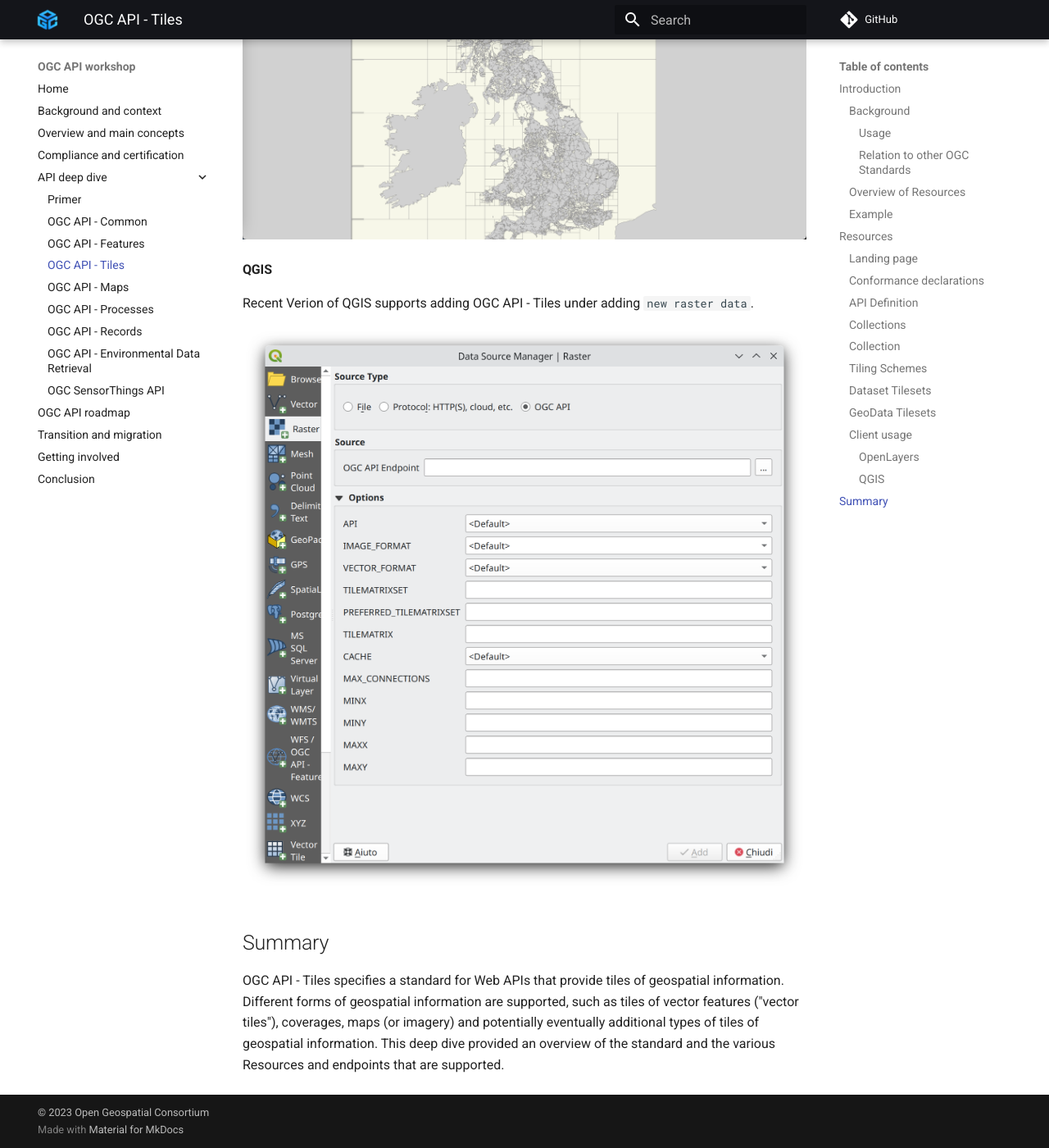
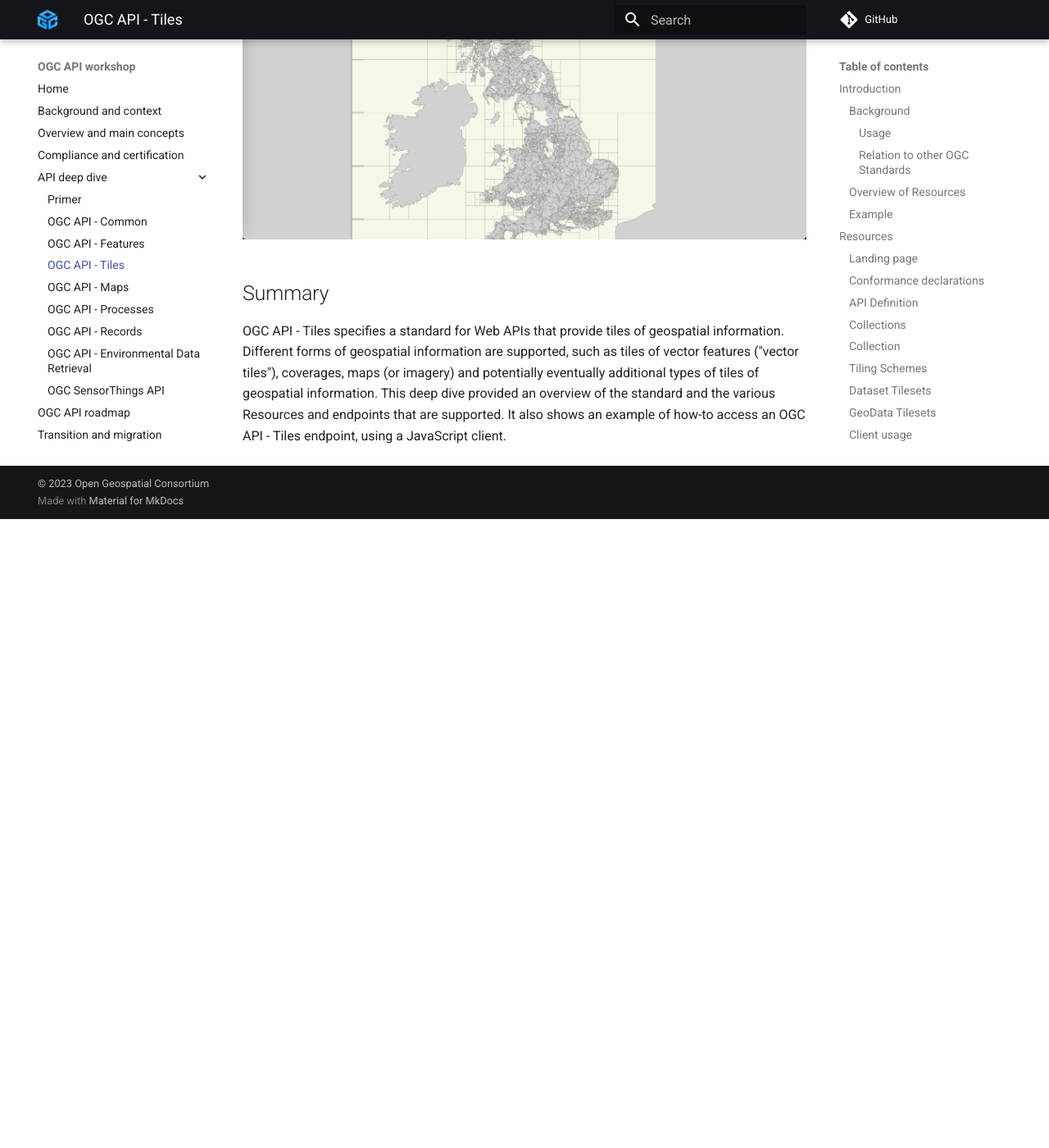
Before and after one commit to opengeospatial/ogcapi-workshop, an MkDocs documentation site: the page built from workshop/content/docs/api-deep-dive/tiles.md, in a window 1280 px wide and 1400 px high, scrolled down 13878 px. Shown: the whole window at 82% size. Built offline with MkDocs 1.6.1 and Material for MkDocs 9.7.7, drawn with Linux system fonts in a browser that asks for light colours; comment, search, counter and statistics services are not loaded; after the commit the page ends 14511 px from its top, so only the background shows below that; some of the changed text lies outside the part shown.

````diff
--- a/workshop/content/docs/api-deep-dive/tiles.md
+++ b/workshop/content/docs/api-deep-dive/tiles.md
@@ -568,11 +568,11 @@
 
 ### Client usage
 
-In this section we will demonstrate examples using OpenLayers and QGIS.
+In this section we will demonstrate how-to access OGC API - Tiles using the OpenLayers client.
 
 #### OpenLayers
 
-[OpenLayers](https://openlayers.org) started supporting OGC Vector tiles from V.7. by introducing OGCVectorTile Source which can be used in the VectorTile layer type.
+[OpenLayers](https://openlayers.org) started supporting OGC Vector tiles from V.7., when `OGCVectorTile` Source was introduced..
 
 An example of this can be seen on the [example page on the OpenLayers website](https://openlayers.org/en/latest/examples/ogc-vector-tiles.html).
 
@@ -608,13 +608,13 @@
 ```
 ![vector_tiles](../assets/images/vector_tiles.png){width="100.0%"}
 
-#### QGIS
+<!-- #### QGIS
 
 Recent Verion of QGIS supports adding OGC API - Tiles under adding `new raster data`.
 
-![qgis_tiles](../assets/images/qgis_tiles.png){width="100.0%"}
+![qgis_tiles](../assets/images/qgis_tiles.png){width="100.0%"} -->
 
 
 ## Summary
 
-OGC API - Tiles specifies a standard for Web APIs that provide tiles of geospatial information. Different forms of geospatial information are supported, such as tiles of vector features ("vector tiles"), coverages, maps (or imagery) and potentially eventually additional types of tiles of geospatial information. This deep dive provided an overview of the standard and the various Resources and endpoints that are supported.
+OGC API - Tiles specifies a standard for Web APIs that provide tiles of geospatial information. Different forms of geospatial information are supported, such as tiles of vector features ("vector tiles"), coverages, maps (or imagery) and potentially eventually additional types of tiles of geospatial information. This deep dive provided an overview of the standard and the various Resources and endpoints that are supported. It also shows an example of how-to access an OGC API - Tiles endpoint, using a JavaScript client.
````
